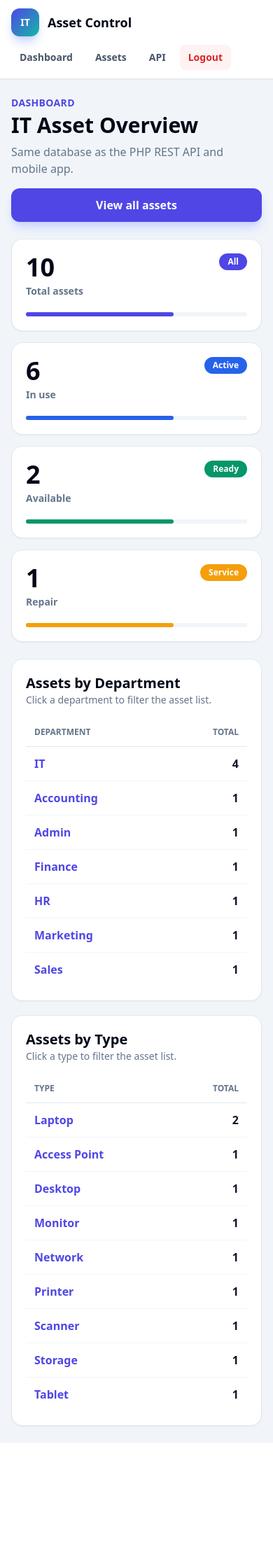
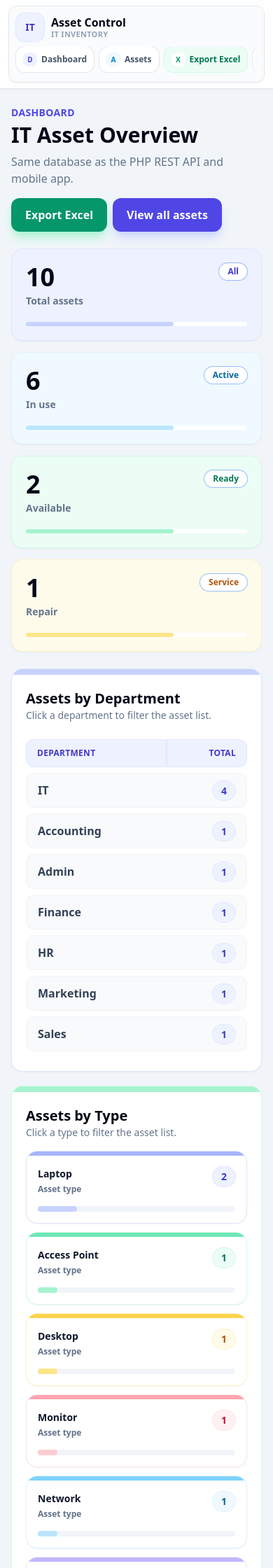
Before and after one commit to thawatchai28063/it-asset-management-app, a PHP site: page / in a window 390 px wide. Shown: the top 2240 px of the page at 70% size. Before the commit the page ends 2061 px from the top, so only its background shows below. Run offline with PHP 8.4, Linux system fonts and the light colour scheme; a user stored in the database is signed in; data comes from the database, SQL or seed files in the repository; some libraries are stand-ins or nearby versions.

Commit message:
Polish responsive web dashboard

```diff
--- a/it_asset_web/index.php
+++ b/it_asset_web/index.php
@@ -12,6 +12,15 @@ foreach ($statusRows as $row) {
     $statusCounts[$row['status']] = (int) $row['total'];
 }
 
+$typeStyles = [
+    ['bg-indigo-300', 'bg-indigo-50 text-indigo-700 ring-indigo-100', 'border-indigo-100', 'bg-indigo-200'],
+    ['bg-emerald-300', 'bg-emerald-50 text-emerald-700 ring-emerald-100', 'border-emerald-100', 'bg-emerald-200'],
+    ['bg-amber-300', 'bg-amber-50 text-amber-700 ring-amber-100', 'border-amber-100', 'bg-amber-200'],
+    ['bg-rose-300', 'bg-rose-50 text-rose-700 ring-rose-100', 'border-rose-100', 'bg-rose-200'],
+    ['bg-sky-300', 'bg-sky-50 text-sky-700 ring-sky-100', 'border-sky-100', 'bg-sky-200'],
+    ['bg-violet-300', 'bg-violet-50 text-violet-700 ring-violet-100', 'border-violet-100', 'bg-violet-200'],
+];
+
 $pageTitle = 'Dashboard - IT Asset Control';
 require __DIR__ . '/partials/header.php';
 ?>
@@ -21,36 +30,41 @@ require __DIR__ . '/partials/header.php';
     <h1 class="mt-1 text-3xl font-black text-slate-950">IT Asset Overview</h1>
     <p class="mt-2 text-slate-500">Same database as the PHP REST API and mobile app.</p>
   </div>
-  <a class="inline-flex items-center justify-center rounded-xl bg-indigo-600 px-5 py-3 font-extrabold text-white shadow-lg shadow-indigo-200 transition hover:bg-indigo-700" href="assets.php">View all assets</a>
+  <div class="flex flex-wrap gap-2">
+    <a class="inline-flex items-center justify-center rounded-xl bg-emerald-600 px-5 py-3 font-extrabold text-white shadow-lg shadow-emerald-200 transition hover:bg-emerald-700" href="assets_export.php">Export Excel</a>
+    <a class="inline-flex items-center justify-center rounded-xl bg-indigo-600 px-5 py-3 font-extrabold text-white shadow-lg shadow-indigo-200 transition hover:bg-indigo-700" href="assets.php">View all assets</a>
+  </div>
 </div>
 
 <section class="grid gap-4 sm:grid-cols-2 xl:grid-cols-4">
   <?php
   $metrics = [
-      ['Total assets', $total, 'assets.php', 'bg-indigo-600', 'All'],
-      ['In use', $statusCounts['in_use'], 'assets.php?status=in_use', 'bg-blue-600', 'Active'],
-      ['Available', $statusCounts['available'], 'assets.php?status=available', 'bg-emerald-600', 'Ready'],
-      ['Repair', $statusCounts['repair'], 'assets.php?status=repair', 'bg-amber-500', 'Service'],
+      ['Total assets', $total, 'assets.php', 'All', 'bg-indigo-50', 'border-indigo-100', 'text-indigo-700', 'bg-indigo-200'],
+      ['In use', $statusCounts['in_use'], 'assets.php?status=in_use', 'Active', 'bg-sky-50', 'border-sky-100', 'text-sky-700', 'bg-sky-200'],
+      ['Available', $statusCounts['available'], 'assets.php?status=available', 'Ready', 'bg-emerald-50', 'border-emerald-100', 'text-emerald-700', 'bg-emerald-200'],
+      ['Repair', $statusCounts['repair'], 'assets.php?status=repair', 'Service', 'bg-amber-50', 'border-amber-100', 'text-amber-700', 'bg-amber-200'],
   ];
-  foreach ($metrics as [$label, $value, $url, $color, $badge]):
+  foreach ($metrics as [$label, $value, $url, $badge, $bg, $border, $text, $accent]):
   ?>
-    <a class="group rounded-2xl border border-slate-200 bg-white p-5 shadow-sm transition hover:-translate-y-0.5 hover:shadow-xl" href="<?= h($url) ?>">
+    <a class="group overflow-hidden rounded-2xl border <?= h($border) ?> <?= h($bg) ?> p-5 shadow-sm transition hover:-translate-y-0.5 hover:shadow-lg" href="<?= h($url) ?>">
       <div class="flex items-start justify-between gap-4">
         <div>
           <div class="text-4xl font-black text-slate-950"><?= (int) $value ?></div>
           <div class="mt-1 text-sm font-bold text-slate-500"><?= h($label) ?></div>
         </div>
-        <span class="rounded-full px-3 py-1 text-xs font-black text-white <?= h($color) ?>"><?= h($badge) ?></span>
+        <span class="rounded-full bg-white px-3 py-1 text-xs font-black <?= h($text) ?> ring-1 <?= h($border) ?>"><?= h($badge) ?></span>
       </div>
-      <div class="mt-5 h-1.5 rounded-full bg-slate-100">
-        <div class="h-1.5 w-2/3 rounded-full <?= h($color) ?>"></div>
+      <div class="mt-5 h-1.5 rounded-full bg-white">
+        <div class="h-1.5 w-2/3 rounded-full <?= h($accent) ?>"></div>
       </div>
     </a>
   <?php endforeach; ?>
 </section>
 
 <section class="mt-6 grid gap-5 lg:grid-cols-2">
-  <div class="rounded-2xl border border-slate-200 bg-white p-5 shadow-sm">
+  <div class="overflow-hidden rounded-2xl border border-indigo-100 bg-white shadow-sm">
+    <div class="h-2 bg-indigo-200"></div>
+    <div class="p-5">
     <div class="mb-4 flex items-center justify-between gap-4">
       <div>
         <h2 class="text-xl font-black text-slate-950">Assets by Department</h2>
@@ -58,53 +72,59 @@ require __DIR__ . '/partials/header.php';
       </div>
     </div>
     <div class="overflow-x-auto">
-      <table class="min-w-full divide-y divide-slate-200">
+      <table class="min-w-full border-separate border-spacing-y-2">
         <thead>
-          <tr>
-            <th class="px-3 py-3 text-left text-xs font-black uppercase text-slate-500">Department</th>
-            <th class="px-3 py-3 text-right text-xs font-black uppercase text-slate-500">Total</th>
+          <tr class="bg-indigo-50">
+            <th class="rounded-l-xl px-4 py-3 text-left text-xs font-black uppercase tracking-wide text-indigo-700 ring-1 ring-inset ring-indigo-100">Department</th>
+            <th class="rounded-r-xl px-4 py-3 text-right text-xs font-black uppercase tracking-wide text-indigo-700 ring-1 ring-inset ring-indigo-100">Total</th>
           </tr>
         </thead>
-        <tbody class="divide-y divide-slate-100">
+        <tbody>
         <?php foreach ($departmentRows as $row): ?>
-          <tr class="hover:bg-slate-50">
-            <td class="px-3 py-3">
-              <a class="font-bold text-indigo-600 hover:text-indigo-800" href="assets.php?department=<?= urlencode($row['department']) ?>"><?= h($row['department']) ?></a>
+          <tr class="group">
+            <td class="rounded-l-xl border border-r-0 border-slate-100 bg-slate-50 px-4 py-3 transition group-hover:border-indigo-100 group-hover:bg-indigo-50">
+              <a class="font-bold text-slate-700 transition hover:text-indigo-800" href="assets.php?department=<?= urlencode($row['department']) ?>"><?= h($row['department']) ?></a>
             </td>
-            <td class="px-3 py-3 text-right font-black text-slate-900"><?= (int) $row['total'] ?></td>
+            <td class="rounded-r-xl border border-l-0 border-slate-100 bg-slate-50 px-4 py-3 text-right transition group-hover:border-indigo-100 group-hover:bg-indigo-50">
+              <span class="rounded-full bg-indigo-50 px-3 py-1 text-sm font-black text-indigo-700 ring-1 ring-indigo-100"><?= (int) $row['total'] ?></span>
+            </td>
           </tr>
         <?php endforeach; ?>
         </tbody>
       </table>
     </div>
+    </div>
   </div>
 
-  <div class="rounded-2xl border border-slate-200 bg-white p-5 shadow-sm">
+  <div class="overflow-hidden rounded-2xl border border-emerald-100 bg-white shadow-sm">
+    <div class="h-2 bg-emerald-200"></div>
+    <div class="p-5">
     <div class="mb-4 flex items-center justify-between gap-4">
       <div>
         <h2 class="text-xl font-black text-slate-950">Assets by Type</h2>
         <p class="text-sm text-slate-500">Click a type to filter the asset list.</p>
       </div>
     </div>
-    <div class="overflow-x-auto">
-      <table class="min-w-full divide-y divide-slate-200">
-        <thead>
-          <tr>
-            <th class="px-3 py-3 text-left text-xs font-black uppercase text-slate-500">Type</th>
-            <th class="px-3 py-3 text-right text-xs font-black uppercase text-slate-500">Total</th>
-          </tr>
-        </thead>
-        <tbody class="divide-y divide-slate-100">
-        <?php foreach ($typeRows as $row): ?>
-          <tr class="hover:bg-slate-50">
-            <td class="px-3 py-3">
-              <a class="font-bold text-indigo-600 hover:text-indigo-800" href="assets.php?asset_type=<?= urlencode($row['asset_type']) ?>"><?= h($row['asset_type']) ?></a>
-            </td>
-            <td class="px-3 py-3 text-right font-black text-slate-900"><?= (int) $row['total'] ?></td>
-          </tr>
-        <?php endforeach; ?>
-        </tbody>
-      </table>
+    <div class="grid gap-3 sm:grid-cols-2">
+      <?php foreach ($typeRows as $index => $row): ?>
+        <?php $style = $typeStyles[$index % count($typeStyles)]; ?>
+        <a class="group overflow-hidden rounded-2xl border <?= h($style[2]) ?> bg-white shadow-sm transition hover:-translate-y-0.5 hover:shadow-lg" href="assets.php?asset_type=<?= urlencode((string) $row['asset_type']) ?>">
+          <div class="h-1.5 <?= h($style[0]) ?>"></div>
+          <div class="p-4">
+            <div class="flex items-start justify-between gap-3">
+              <div class="min-w-0">
+                <p class="truncate text-sm font-black text-slate-900"><?= h($row['asset_type'] ?: 'Unknown') ?></p>
+                <p class="mt-1 text-xs font-semibold text-slate-500">Asset type</p>
+              </div>
+              <span class="shrink-0 rounded-full px-3 py-1 text-sm font-black ring-1 <?= h($style[1]) ?>"><?= (int) $row['total'] ?></span>
+            </div>
+            <div class="mt-4 h-2 rounded-full bg-slate-100">
+              <div class="h-2 rounded-full <?= h($style[3]) ?>" style="width: <?= $total > 0 ? max(8, min(100, ((int) $row['total'] / $total) * 100)) : 0 ?>%;"></div>
+            </div>
+          </div>
+        </a>
+      <?php endforeach; ?>
+    </div>
     </div>
   </div>
 </section>
--- a/it_asset_web/partials/header.php
+++ b/it_asset_web/partials/header.php
@@ -28,20 +28,41 @@ $flash = flash();
   </script>
 </head>
 <body class="min-h-screen bg-slate-100 text-slate-900 antialiased">
-  <header class="sticky top-0 z-30 border-b border-slate-200 bg-white/95 shadow-sm backdrop-blur">
-    <div class="mx-auto flex w-full max-w-7xl flex-col gap-3 px-4 py-3 sm:flex-row sm:items-center sm:justify-between">
-    <a class="inline-flex items-center gap-3 text-lg font-extrabold text-slate-950" href="index.php">
-      <span class="grid h-10 w-10 place-items-center rounded-xl bg-gradient-to-br from-indigo-600 to-teal-500 text-sm font-black text-white shadow-lg shadow-indigo-200">IT</span>
-      <span>Asset Control</span>
+  <header class="sticky top-0 z-30 border-b border-slate-200 bg-white/90 shadow-sm backdrop-blur-xl">
+    <div class="mx-auto w-full max-w-7xl px-3 py-2 sm:px-4 sm:py-3">
+      <div class="flex flex-col gap-2 rounded-xl border border-slate-200 bg-slate-50/80 px-2.5 py-2.5 shadow-sm sm:flex-row sm:items-center sm:justify-between sm:gap-3 sm:rounded-2xl sm:px-3 sm:py-3">
+    <a class="group inline-flex items-center gap-2.5 text-base font-extrabold text-slate-950 sm:gap-3 sm:text-lg" href="index.php">
+      <span class="grid h-10 w-10 place-items-center rounded-xl bg-indigo-50 text-sm font-black text-indigo-700 ring-1 ring-indigo-100 transition group-hover:bg-indigo-100 sm:h-11 sm:w-11 sm:rounded-2xl">IT</span>
+      <span class="leading-tight">
+        <span class="block">Asset Control</span>
+        <span class="block text-[11px] font-bold uppercase tracking-wide text-slate-400 sm:text-xs">IT Inventory</span>
+      </span>
     </a>
     <?php if ($user): ?>
-      <nav class="flex flex-wrap items-center gap-2">
-        <a class="rounded-lg px-3 py-2 text-sm font-semibold text-slate-600 hover:bg-slate-100 hover:text-slate-950" href="index.php">Dashboard</a>
-        <a class="rounded-lg px-3 py-2 text-sm font-semibold text-slate-600 hover:bg-slate-100 hover:text-slate-950" href="assets.php">Assets</a>
-        <a class="rounded-lg px-3 py-2 text-sm font-semibold text-slate-600 hover:bg-slate-100 hover:text-slate-950" href="../it_asset_api/api/assets/index.php" target="_blank">API</a>
-        <a class="rounded-lg bg-red-50 px-3 py-2 text-sm font-bold text-red-600 hover:bg-red-100" href="logout.php">Logout</a>
+      <nav class="-mx-0.5 flex max-w-full flex-nowrap items-center gap-2 overflow-x-auto px-0.5 pb-1 sm:mx-0 sm:flex-wrap sm:overflow-visible sm:px-0 sm:pb-0">
+        <a class="inline-flex shrink-0 items-center gap-1.5 rounded-xl bg-white px-2.5 py-2 text-xs font-bold text-slate-600 ring-1 ring-slate-200 transition hover:bg-indigo-50 hover:text-indigo-700 hover:ring-indigo-100 sm:gap-2 sm:px-3 sm:text-sm" href="index.php">
+          <span class="grid h-5 w-5 place-items-center rounded-lg bg-indigo-50 text-[10px] text-indigo-600 sm:h-6 sm:w-6 sm:text-xs">D</span>
+          Dashboard
+        </a>
+        <a class="inline-flex shrink-0 items-center gap-1.5 rounded-xl bg-white px-2.5 py-2 text-xs font-bold text-slate-600 ring-1 ring-slate-200 transition hover:bg-sky-50 hover:text-sky-700 hover:ring-sky-100 sm:gap-2 sm:px-3 sm:text-sm" href="assets.php">
+          <span class="grid h-5 w-5 place-items-center rounded-lg bg-sky-50 text-[10px] text-sky-600 sm:h-6 sm:w-6 sm:text-xs">A</span>
+          Assets
+        </a>
+        <a class="inline-flex shrink-0 items-center gap-1.5 rounded-xl bg-emerald-50 px-2.5 py-2 text-xs font-bold text-emerald-700 ring-1 ring-emerald-100 transition hover:bg-emerald-100 sm:gap-2 sm:px-3 sm:text-sm" href="assets_export.php">
+          <span class="grid h-5 w-5 place-items-center rounded-lg bg-white text-[10px] text-emerald-600 sm:h-6 sm:w-6 sm:text-xs">X</span>
+          Export Excel
+        </a>
+        <a class="inline-flex shrink-0 items-center gap-1.5 rounded-xl bg-white px-2.5 py-2 text-xs font-bold text-slate-600 ring-1 ring-slate-200 transition hover:bg-violet-50 hover:text-violet-700 hover:ring-violet-100 sm:gap-2 sm:px-3 sm:text-sm" href="../it_asset_api/api/assets/index.php" target="_blank">
+          <span class="grid h-5 w-5 place-items-center rounded-lg bg-violet-50 text-[10px] text-violet-600 sm:h-6 sm:w-6 sm:text-xs">API</span>
+          API
+        </a>
+        <a class="inline-flex shrink-0 items-center gap-1.5 rounded-xl bg-red-50 px-2.5 py-2 text-xs font-bold text-red-600 ring-1 ring-red-100 transition hover:bg-red-100 sm:gap-2 sm:px-3 sm:text-sm" href="logout.php">
+          <span class="grid h-5 w-5 place-items-center rounded-lg bg-white text-[10px] text-red-500 sm:h-6 sm:w-6 sm:text-xs">!</span>
+          Logout
+        </a>
       </nav>
     <?php endif; ?>
+      </div>
     </div>
   </header>
   <main class="mx-auto w-full max-w-7xl px-4 py-6 sm:py-8">
```
Also changed, not shown: 1 other file.
